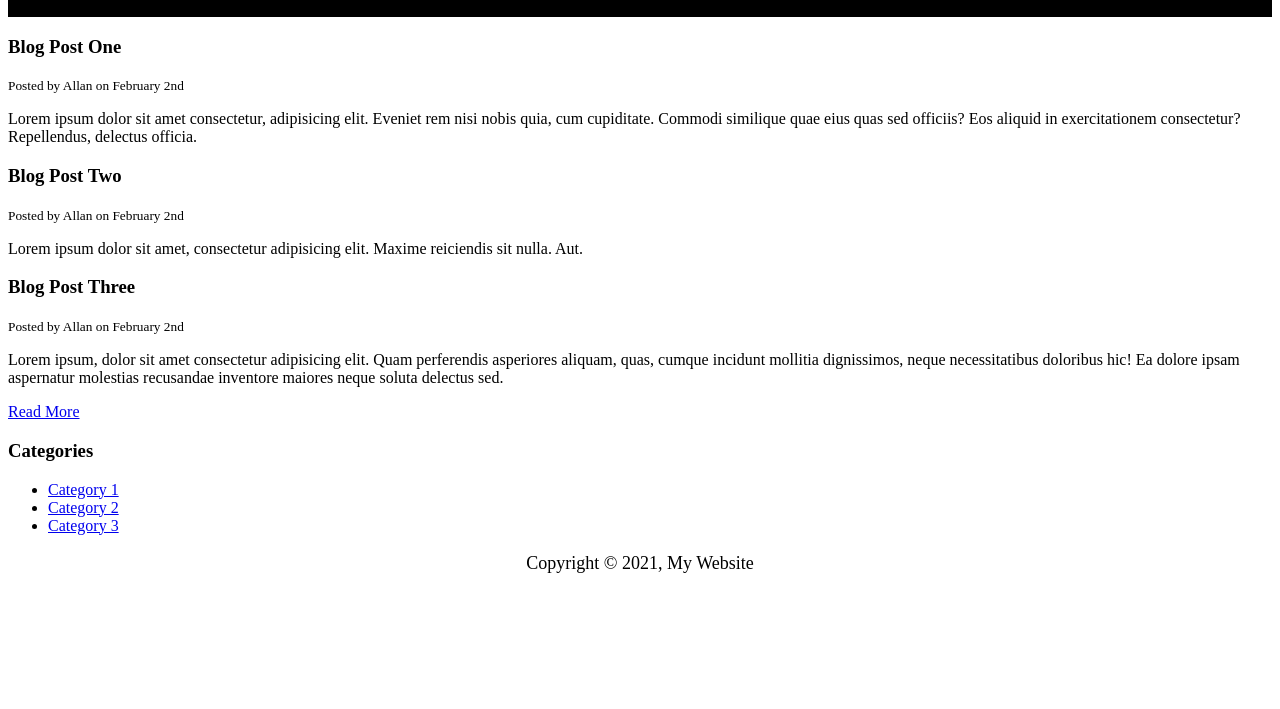
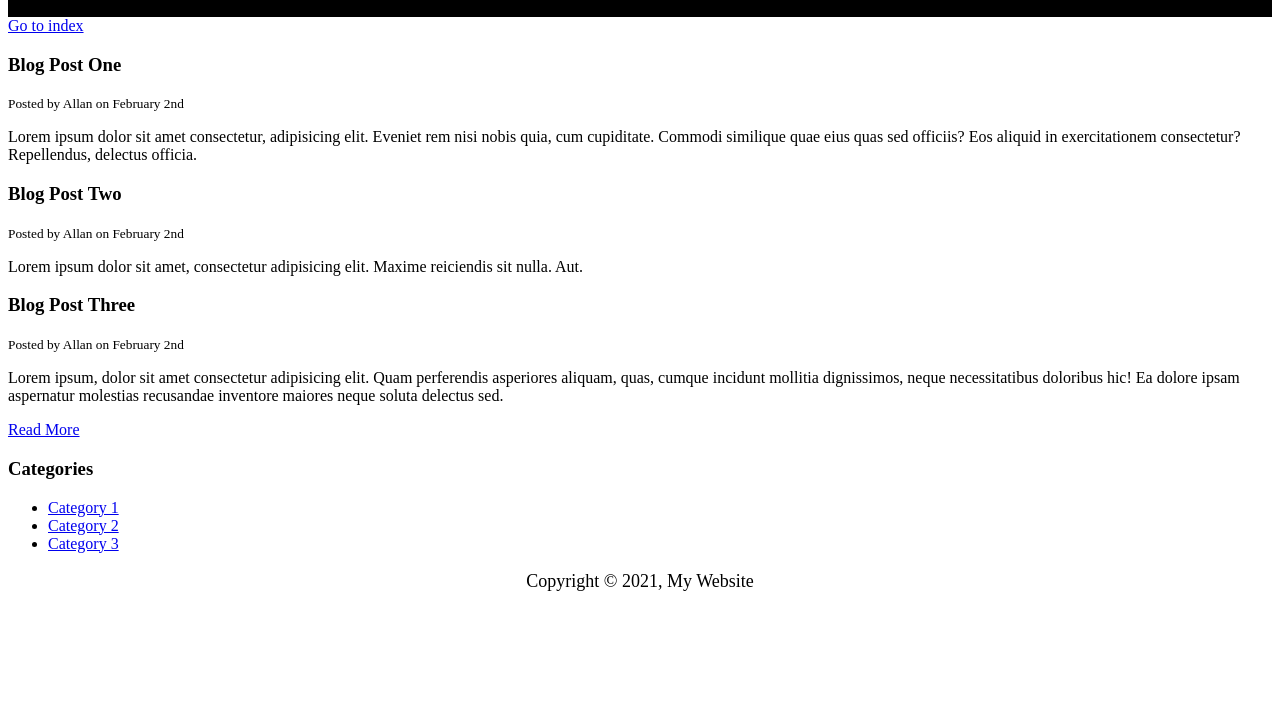
Before and after one commit to Allan-Kleckner/Basics-Blog, a plain HTML site: page blog.html in a window 1280 px wide. Shown: the part 91-800 px from the top of the page. Drawn offline with Linux system fonts and the light colour scheme.

Commit message:
Working Version

```diff
--- a/blog.html
+++ b/blog.html
@@ -24,6 +24,8 @@
     <header id="main-header">
       <h1>My Website</h1>
     </header>
+
+    <a href="index.html">Go to index</a>
 
     <section>
       <article class="post">
```
Also changed, not shown: index.html (+2 -1 lines).
